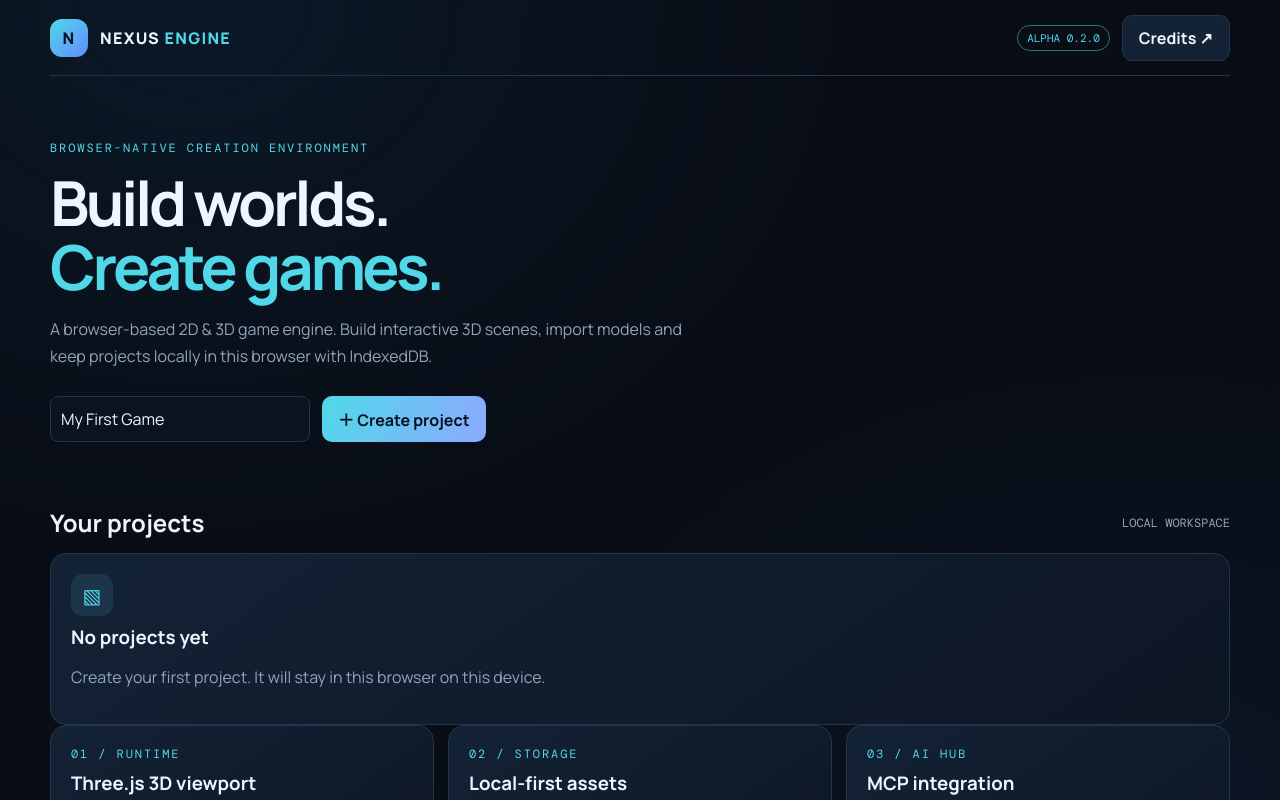
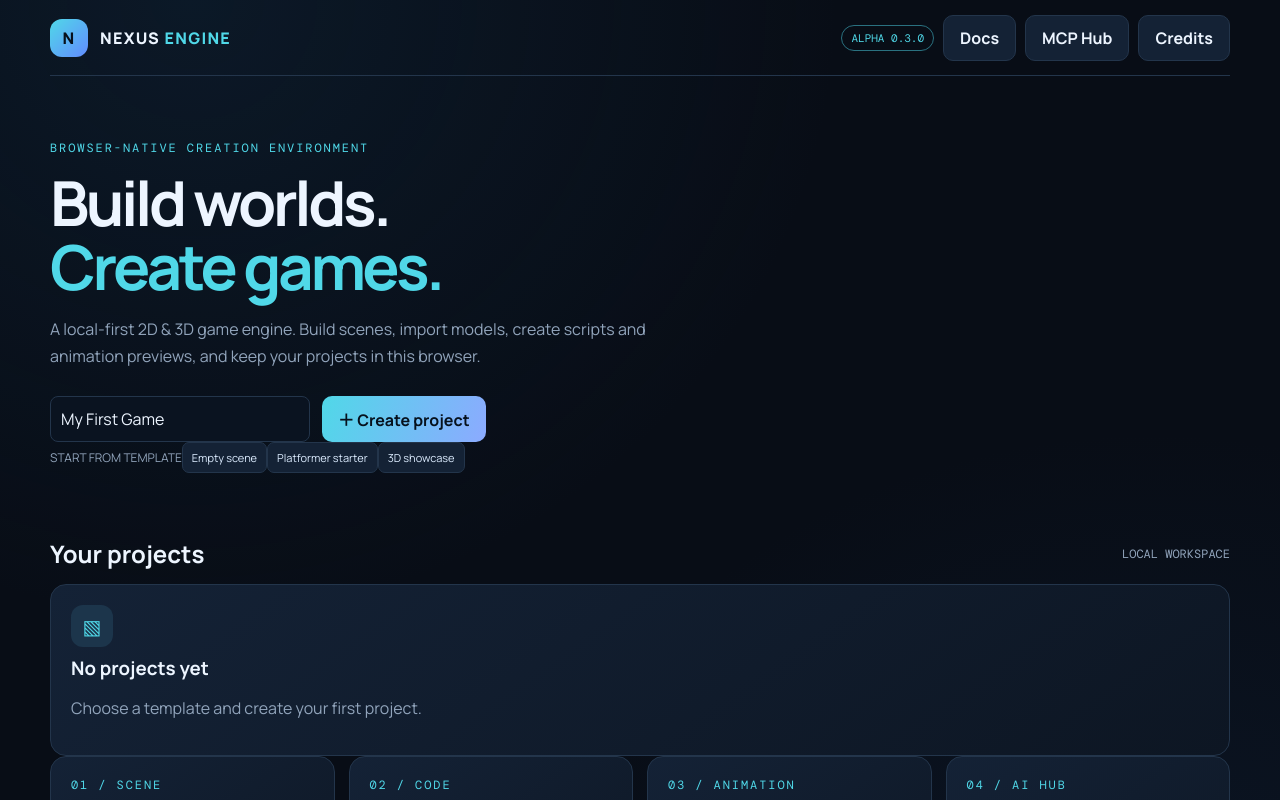
Before and after one commit to anyelo888ra-ux/NEXUS-Game-Engine, a Next.js app: page / in a window 1280 px wide. Shown: the top 800 px of the page. Built offline with nearby package versions, Linux system fonts and the light colour scheme.

Commit message:
Add project templates and Alpha 0.3 navigation

```diff
--- a/app/page.tsx
+++ b/app/page.tsx
@@ -1,74 +1,36 @@
 "use client";
-
 import Link from "next/link";
-import { useEffect, useState } from "react";
-import { EngineProject, listProjects, saveProject, deleteProject } from "@/lib/storage";
-
-function newProject(name: string): EngineProject {
-  const now = Date.now();
-  return {
-    id: crypto.randomUUID(),
-    name,
-    createdAt: now,
-    updatedAt: now,
-    scene: { objects: [
-      { id: "camera-main", name: "Main Camera", type: "camera" },
-      { id: "light-main", name: "Directional Light", type: "light" }
-    ]}
-  };
+import {useEffect,useState} from "react";
+import {EngineProject,EngineShape,listProjects,saveProject,deleteProject} from "@/lib/storage";
+type Template="empty"|"platformer"|"showcase";
+function newProject(name:string,template:Template):EngineProject{
+ const now=Date.now();const id=crypto.randomUUID();
+ const objects=template==="empty"?[{id:"camera-main",name:"Main Camera",type:"camera" as const},{id:"light-main",name:"Directional Light",type:"light" as const}]:template==="platformer"?[
+ {id:"camera-main",name:"Main Camera",type:"camera" as const},{id:"light-main",name:"Directional Light",type:"light" as const},
+ {id:crypto.randomUUID(),name:"Player Capsule",type:"mesh" as const,shape:"capsule" as EngineShape,transform:{position:[0,1,0] as [number,number,number],rotation:[0,0,0] as [number,number,number],scale:[1,1,1] as [number,number,number]}},
+ {id:crypto.randomUUID(),name:"Ground",type:"mesh" as const,shape:"plane" as EngineShape,transform:{position:[0,0,0] as [number,number,number],rotation:[-Math.PI/2,0,0] as [number,number,number],scale:[5,5,5] as [number,number,number]}}
+ ]:[
+ {id:"camera-main",name:"Main Camera",type:"camera" as const},{id:"light-main",name:"Directional Light",type:"light" as const},
+ {id:crypto.randomUUID(),name:"Hero Sphere",type:"mesh" as const,shape:"sphere" as EngineShape,transform:{position:[0,1,0] as [number,number,number],rotation:[0,0,0] as [number,number,number],scale:[1,1,1] as [number,number,number]}},
+ {id:crypto.randomUUID(),name:"Ring",type:"mesh" as const,shape:"torus" as EngineShape,transform:{position:[2,1,0] as [number,number,number],rotation:[0,0,0] as [number,number,number],scale:[1,1,1] as [number,number,number]}}
+ ];
+ return{id,name,createdAt:now,updatedAt:now,scene:{objects},files:[],scripts:[],animations:[]};
 }
-
-export default function HomePage() {
-  const [projects, setProjects] = useState<EngineProject[]>([]);
-  const [name, setName] = useState("My First Game");
-  const [loading, setLoading] = useState(true);
-  const [error, setError] = useState("");
-
-  async function refresh() {
-    try { setProjects(await listProjects()); setError(""); }
-    catch { setError("Local storage is unavailable. Try a modern browser with IndexedDB enabled."); }
-    finally { setLoading(false); }
-  }
-
-  useEffect(() => { void refresh(); }, []);
-
-  async function create() {
-    const project = newProject(name.trim() || "Untitled Project");
-    await saveProject(project);
-    window.location.href = `/editor/${project.id}`;
-  }
-
-  async function remove(id: string) {
-    if (!window.confirm("Delete this local project? This cannot be undone.")) return;
-    await deleteProject(id);
-    await refresh();
-  }
-
-  return <main className="shell">
-    <header className="topbar">
-      <div className="brand"><div className="logo">N</div><span>NEXUS <span style={{color:"var(--cyan)"}}>ENGINE</span></span></div>
-      <div style={{display:"flex",alignItems:"center",gap:12}}><span className="pill">ALPHA 0.2.0</span><Link className="btn" href="/credits">Credits ↗</Link></div>
-    </header>
-    <section className="hero">
-      <div className="eyebrow">Browser-native creation environment</div>
-      <h1>Build worlds.<br/><span style={{color:"var(--cyan)"}}>Create games.</span></h1>
-      <p className="subtitle">A browser-based 2D & 3D game engine. Build interactive 3D scenes, import models and keep projects locally in this browser with IndexedDB.</p>
-      <div className="actions">
-        <input className="field" aria-label="Project name" value={name} onChange={e=>setName(e.target.value)} style={{maxWidth:260,margin:0}}/>
-        <button className="btn primary" onClick={()=>void create()}>＋ Create project</button>
-      </div>
-      {error && <p style={{color:"#ff9d9d"}}>{error}</p>}
-    </section>
-    <div className="section-title"><h2 style={{margin:0}}>Your projects</h2><span className="muted mono" style={{fontSize:12}}>LOCAL WORKSPACE</span></div>
-    {loading ? <p className="muted">Loading local projects…</p> : projects.length === 0 ? <div className="card"><div className="iconbox">▧</div><h3>No projects yet</h3><p className="muted">Create your first project. It will stay in this browser on this device.</p></div> :
-      <div className="project-list">{projects.map(p=><div className="project" key={p.id}>
-        <div className="project-left"><div className="iconbox">◇</div><div><strong>{p.name}</strong><small>Updated {new Date(p.updatedAt).toLocaleString()}</small></div></div>
-        <div className="actions" style={{margin:0}}><Link className="btn" href={`/editor/${p.id}`}>Open</Link><button className="btn" onClick={()=>void remove(p.id)}>Delete</button></div>
-      </div>)}</div>}
-    <div className="grid" style={{marginBottom:50}}>
-      <div className="card"><div className="eyebrow">01 / Runtime</div><h3>Three.js 3D viewport</h3><p className="muted">Real-time WebGL scene, orbit camera and GLB, glTF and OBJ model import.</p></div>
-      <div className="card"><div className="eyebrow">02 / Storage</div><h3>Local-first assets</h3><p className="muted">Projects and imported model files are saved in IndexedDB on this browser.</p></div>
-      <div className="card"><div className="eyebrow">03 / AI Hub</div><h3>MCP integration</h3><p className="muted">A shared tool interface for AI coding assistants is planned.</p></div>
-    </div>
-  </main>;
+export default function HomePage(){
+ const[projects,setProjects]=useState<EngineProject[]>([]);const[name,setName]=useState("My First Game");const[template,setTemplate]=useState<Template>("empty");const[loading,setLoading]=useState(true);const[error,setError]=useState("");
+ async function refresh(){try{setProjects(await listProjects());setError("");}catch{setError("Local storage is unavailable. Enable IndexedDB in your browser.");}finally{setLoading(false);}}
+ useEffect(()=>{void refresh();},[]);
+ async function create(){const p=newProject(name.trim()||"Untitled Project",template);await saveProject(p);window.location.href="/editor/"+p.id;}
+ async function remove(id:string){if(!window.confirm("Delete this local project? This cannot be undone."))return;await deleteProject(id);await refresh();}
+ return <main className="shell">
+ <header className="topbar"><div className="brand"><div className="logo">N</div><span>NEXUS <span style={{color:"var(--cyan)"}}>ENGINE</span></span></div><div style={{display:"flex",alignItems:"center",gap:9,flexWrap:"wrap"}}><span className="pill">ALPHA 0.3.0</span><Link className="btn" href="/doc">Docs</Link><Link className="btn" href="/mcp">MCP Hub</Link><Link className="btn" href="/credits">Credits</Link></div></header>
+ <section className="hero"><div className="eyebrow">Browser-native creation environment</div><h1>Build worlds.<br/><span style={{color:"var(--cyan)"}}>Create games.</span></h1><p className="subtitle">A local-first 2D & 3D game engine. Build scenes, import models, create scripts and animation previews, and keep your projects in this browser.</p>
+ <div className="actions"><input className="field" aria-label="Project name" value={name} onChange={e=>setName(e.target.value)} style={{maxWidth:260,margin:0}}/><button className="btn primary" onClick={()=>void create()}>＋ Create project</button></div>
+ <div className="template-row"><span className="muted" style={{fontSize:12}}>START FROM TEMPLATE</span>{(["empty","platformer","showcase"] as Template[]).map(t=><button key={t} className={"mini-btn "+(template===t?"template-selected":"")} onClick={()=>setTemplate(t)}>{({empty:"Empty scene",platformer:"Platformer starter",showcase:"3D showcase"})[t]}</button>)}</div>
+ {error&&<p style={{color:"#ff9d9d"}}>{error}</p>}</section>
+ <div className="section-title"><h2 style={{margin:0}}>Your projects</h2><span className="muted mono" style={{fontSize:12}}>LOCAL WORKSPACE</span></div>
+ {loading?<p className="muted">Loading local projects…</p>:projects.length===0?<div className="card"><div className="iconbox">▧</div><h3>No projects yet</h3><p className="muted">Choose a template and create your first project.</p></div>:<div className="project-list">{projects.map(p=><div className="project" key={p.id}><div className="project-left"><div className="iconbox">◇</div><div><strong>{p.name}</strong><small>Updated {new Date(p.updatedAt).toLocaleString()}</small></div></div><div className="actions" style={{margin:0}}><Link className="btn" href={"/editor/"+p.id}>Open</Link><button className="btn" onClick={()=>void remove(p.id)}>Delete</button></div></div>)}</div>}
+ <div className="grid" style={{marginBottom:50}}><div className="card"><div className="eyebrow">01 / Scene</div><h3>3D editor</h3><p className="muted">Right-click menus, hierarchy, transform inspector and GLB, glTF or OBJ import.</p></div><div className="card"><div className="eyebrow">02 / Code</div><h3>Multi-language scripts</h3><p className="muted">Python, C++, Lua and our experimental NEXUS Script editor.</p></div><div className="card"><div className="eyebrow">03 / Animation</div><h3>Animation previews</h3><p className="muted">Create Move and Jump loops for selected scene objects.</p></div><div className="card"><div className="eyebrow">04 / AI Hub</div><h3>Assistant AI + MCP</h3><p className="muted">Permission-based AI integration is being prepared. Remote MCP transport is not connected yet.</p><Link className="docs-link" href="/mcp">MCP documentation →</Link></div></div>
+ <footer className="footer-links"><Link href="/doc">Documentation</Link><Link href="/about:blank">about:blank</Link><Link href="/credits">Credits</Link></footer>
+ </main>;
 }
```
